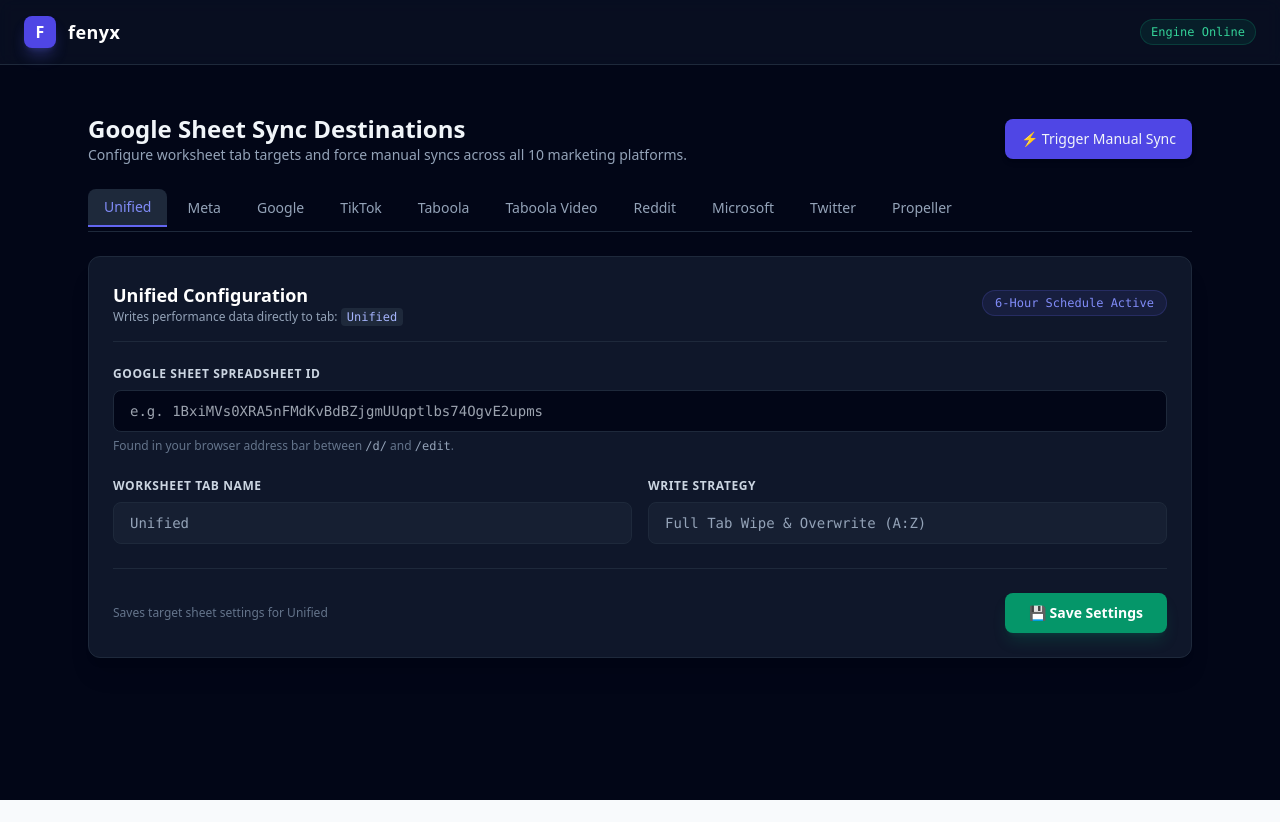
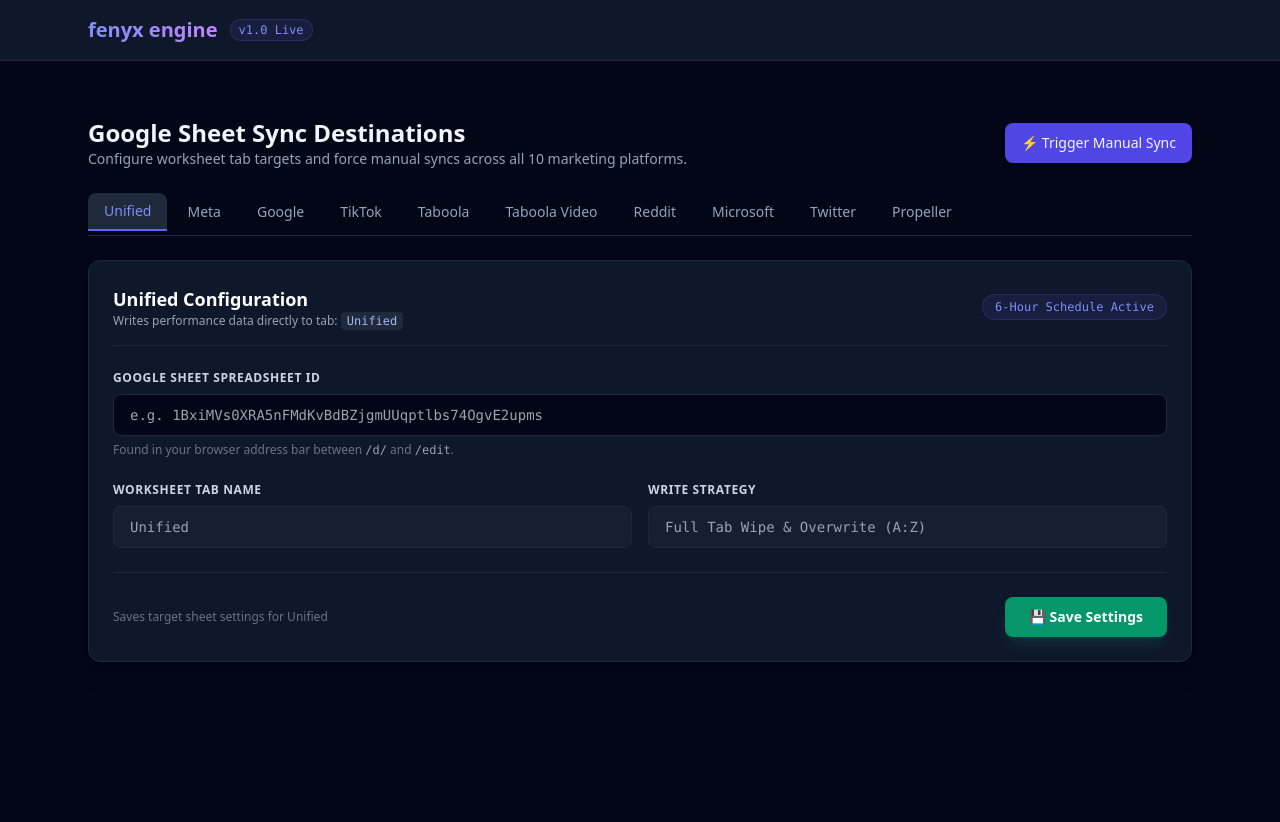
Before and after one commit to julie592/fenyx-client-dashboard, a React (Vite) app: page / in a window 1280 px wide. Before the commit the page ends 800 px from the top, so only its background shows below. Built offline with nearby package versions, Linux system fonts and the light colour scheme; no server answers.

Commit message:
Revert App.jsx to restore original dashboard UI

```diff
--- a/src/App.jsx
+++ b/src/App.jsx
@@ -3,20 +3,23 @@
 
 export default function App() {
   return (
-    <div className="min-h-screen bg-slate-950 text-slate-100">
-      <header className="border-b border-slate-800 bg-slate-900/50 backdrop-blur px-6 py-4 flex justify-between items-center">
-        <div className="flex items-center gap-3">
-          <div className="h-8 w-8 rounded-lg bg-indigo-600 flex items-center justify-center font-bold text-white shadow-lg shadow-indigo-500/30">
-            F
+    <div className="min-h-screen bg-slate-950 text-slate-100 font-sans antialiased overflow-y-auto">
+      {/* Navigation Header */}
+      <header className="bg-slate-900 border-b border-slate-800 sticky top-0 z-50">
+        <div className="max-w-6xl mx-auto px-6 py-4 flex justify-between items-center">
+          <div className="flex items-center gap-3">
+            <span className="text-xl font-bold bg-gradient-to-r from-indigo-400 to-purple-400 bg-clip-text text-transparent">
+              fenyx engine
+            </span>
+            <span className="text-xs bg-indigo-500/10 text-indigo-400 border border-indigo-500/20 px-2 py-0.5 rounded-full font-mono">
+              v1.0 Live
+            </span>
           </div>
-          <span className="font-bold text-lg tracking-wide text-white">fenyx</span>
         </div>
-        <span className="text-xs px-2.5 py-1 rounded-full bg-emerald-500/10 text-emerald-400 border border-emerald-500/20 font-mono">
-          Engine Online
-        </span>
       </header>
 
-      <main className="py-6">
+      {/* Main Page View */}
+      <main className="py-8 pb-20">
         <GoogleSheetSync />
       </main>
     </div>
```
